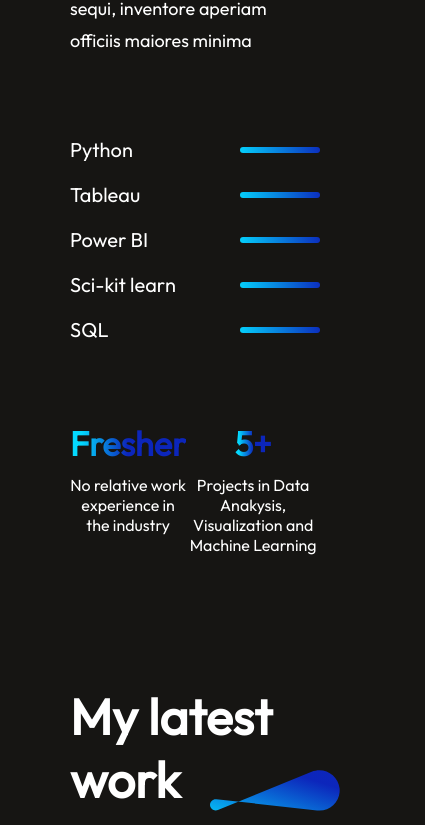
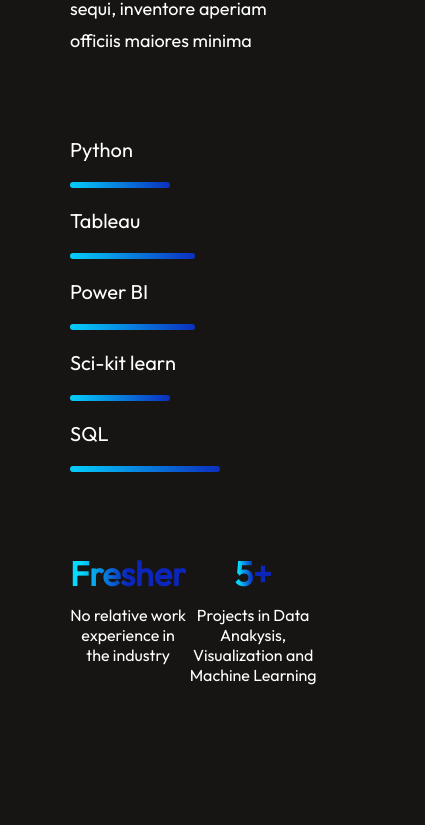
Before and after one commit to Hartfun/Nathan-portfolio, a React (Vite) app: page / in a window 390 px wide. Shown: the part 1494-2319 px from the top of the page, 425 px wide, since content can reach past the window. Built offline with nearby package versions, Linux system fonts and the light colour scheme.

Commit message:
first commit

```diff
--- a/src/components/About/About.css
+++ b/src/components/About/About.css
@@ -120,7 +120,8 @@
     }
     .about-skill{
         gap: 20px;
-        align-items: center;
+        flex-direction: column;
+        align-items: flex-start;
     }
     .about-skill p{
         font-size: 20px;
@@ -142,4 +143,7 @@
         text-align: center;
         font-size: 16px;
     }
+    .about-skill hr {
+        align-self: flex-start;
+  }
 }
--- a/src/components/Footer/Footer.css
+++ b/src/components/Footer/Footer.css
@@ -70,13 +70,13 @@
     .footer-bottom {
         display: flex;
         justify-content: space-between;
-        align-items: center;
         font-size: 18px;
     }
 
 .footer-bottom-right {
         display: flex;
-        gap: 50px;
+        flex-wrap: wrap;
+        gap: 10px;
         margin-left: auto;
     }
 
--- a/src/components/Hero/Hero.jsx
+++ b/src/components/Hero/Hero.jsx
@@ -1,6 +1,7 @@
 import React from 'react'
 import './Hero.css'
 import profile_img from '../../assets/profile_img.svg'
+import Resume from '../../assets/Resume - Owne.pdf'
 import AnchorLink from "react-anchor-link-smooth-scroll";
 
 
```
